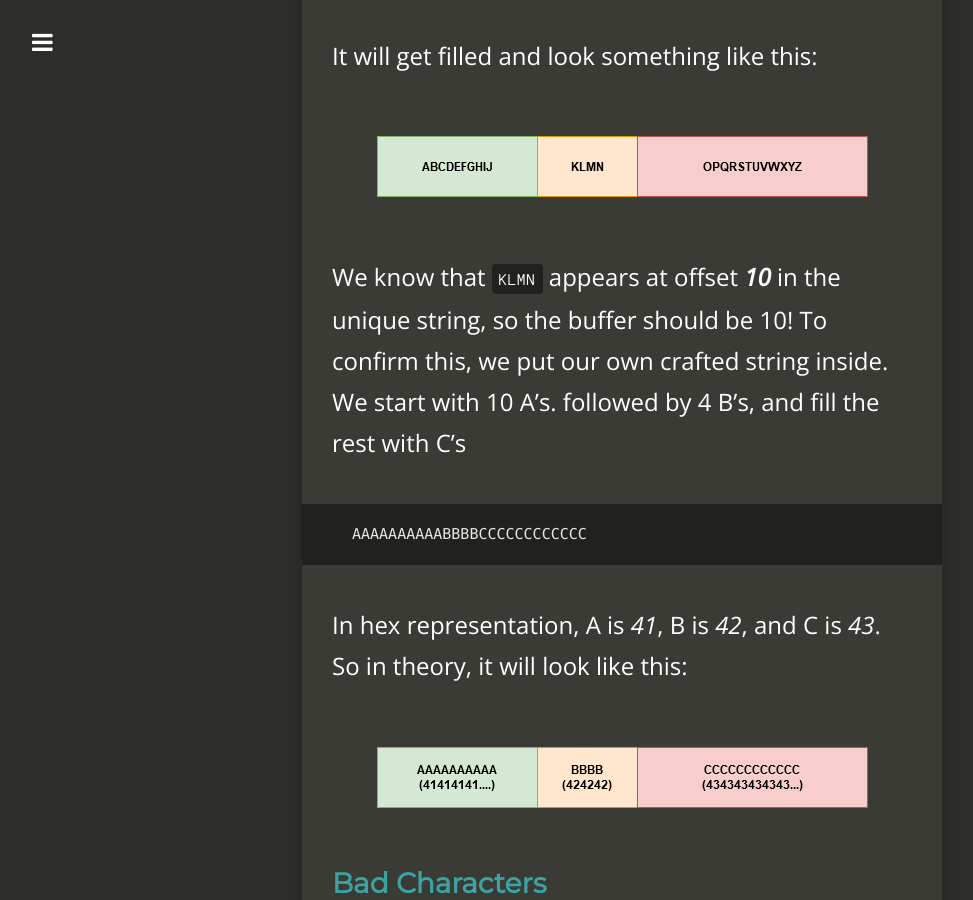
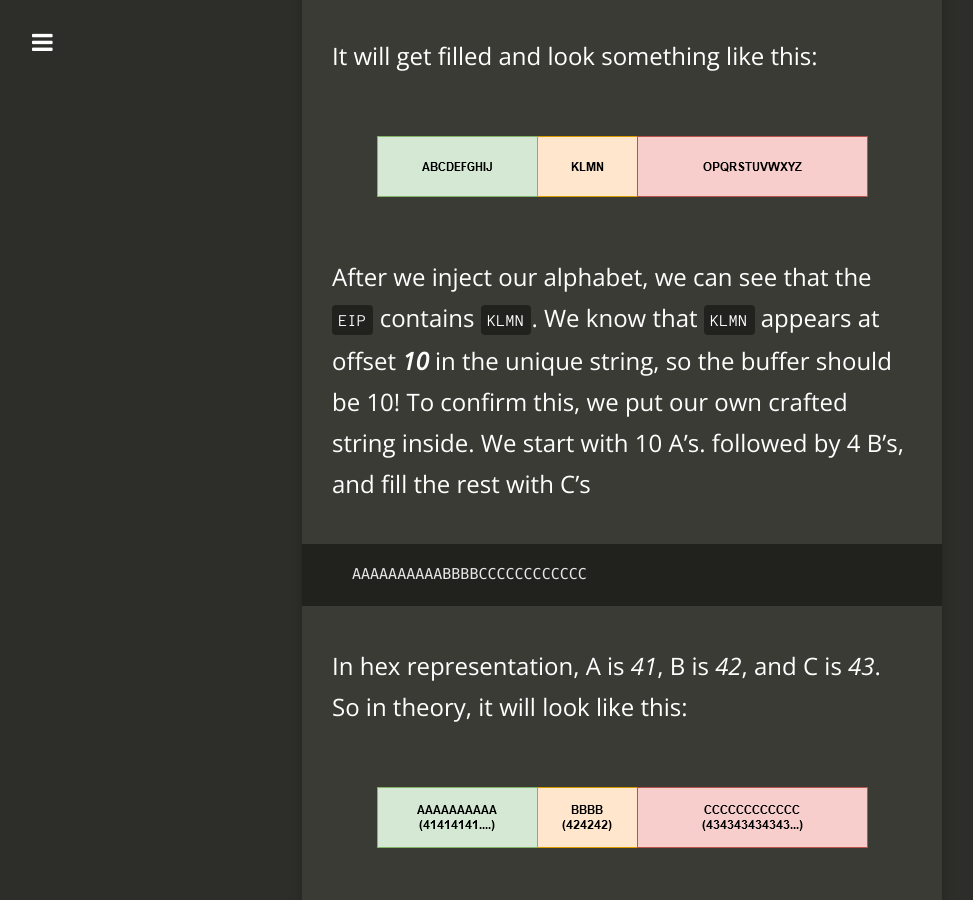
Before and after one commit to Dreamscent/Dreamscent.github.io, a Jekyll site: the page built from _posts/2020-06-03-Beginner-BOF-Visualised.md, in a window 1280 px wide and 900 px high, scrolled down 2893 px. Shown: the whole window, without its empty margins (18-991 px from the left). Built offline with Jekyll 4.4.1, drawn with Linux system fonts in a browser that asks for light colours; nearby versions of some CDN libraries.

Commit message:
Fix BOF vis wording

```diff
--- a/_posts/2020-06-03-Beginner-BOF-Visualised.md
+++ b/_posts/2020-06-03-Beginner-BOF-Visualised.md
@@ -68,7 +68,7 @@ It will get filled and look something like this:
 
 ![bof2 image](/images/BOF/bof2.png)
 
-We know that `KLMN` appears at offset ***10*** in the unique string, so the buffer should be 10! To confirm this, we put our own crafted string inside. We start with 10 A's. followed by 4 B's, and fill the rest with C's
+After we inject our alphabet, we can see that the `EIP` contains `KLMN`. We know that `KLMN` appears at offset ***10*** in the unique string, so the buffer should be 10! To confirm this, we put our own crafted string inside. We start with 10 A's. followed by 4 B's, and fill the rest with C's
 
 ~~~
 AAAAAAAAAABBBBCCCCCCCCCCCC
```
